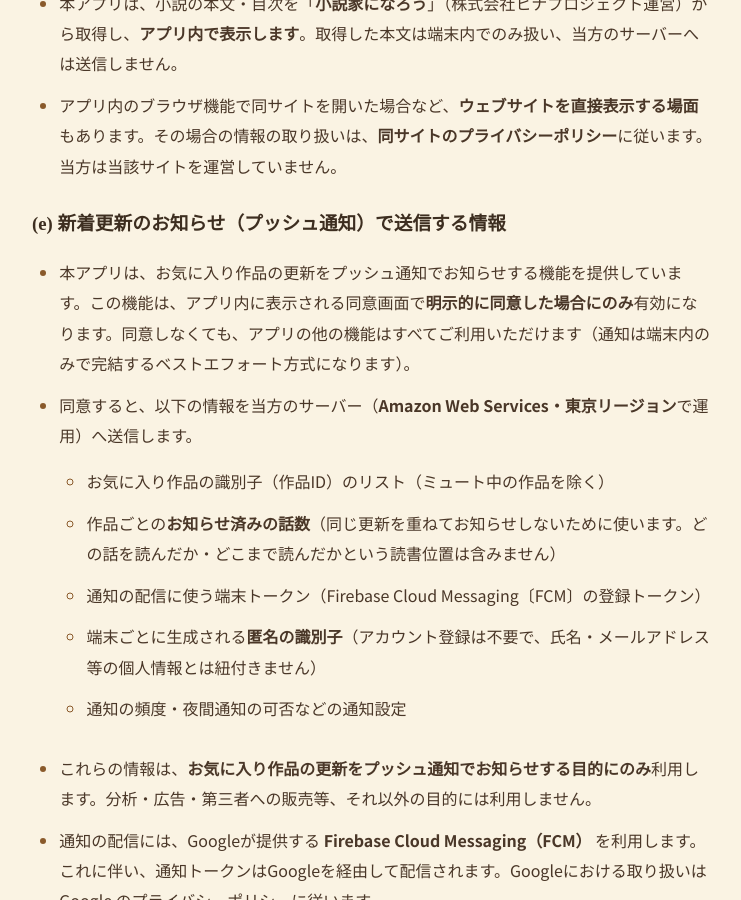
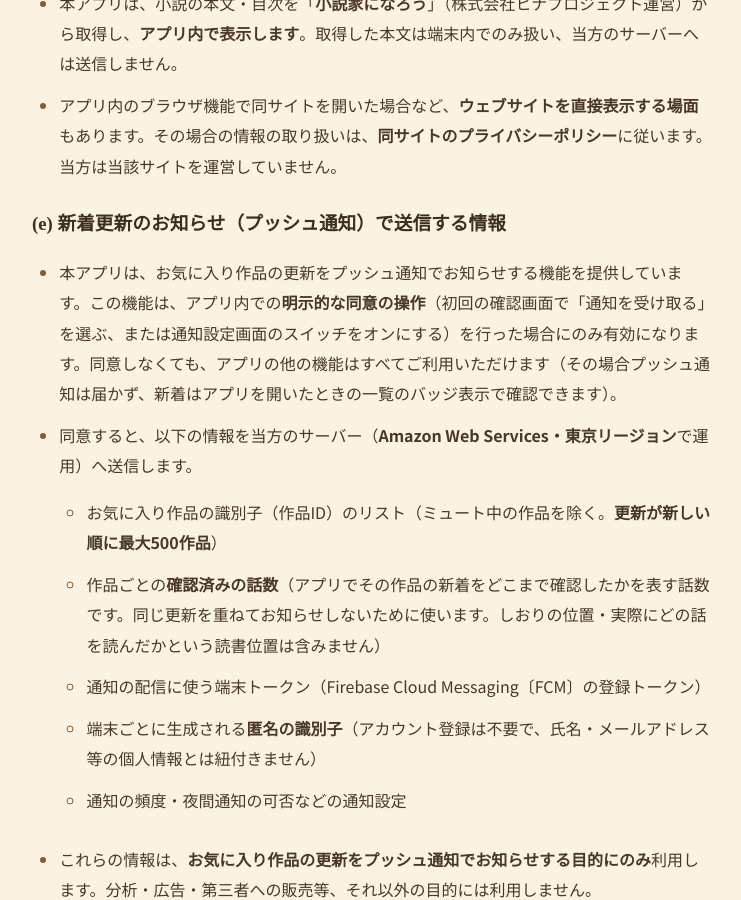
Before and after one commit to MetamoL/yomitsugi-legal, a Jekyll site: the page built from privacy_policy.md, in a window 1280 px wide and 900 px high, scrolled down 1353 px. Shown: the whole window, without its empty margins (268-1009 px from the left). Built offline with Jekyll 4.4.1, drawn with Linux system fonts in a browser that asks for light colours; our own code applies the rules of GitHub Pages for plain Markdown files; some of the changed text lies outside the part shown.

Commit message:
privacy: 通知v2追随の改定を公開(確認済み話数へ表現修正・ローカルチェック方式の記述撤去・同意操作の説明・監視対象500件明示)=1.9.6両OS公開に合わせて反映
Co-Authored-By: Claude Fable 5 <noreply@anthropic.com>

```diff
--- a/privacy_policy.md
+++ b/privacy_policy.md
@@ -15,7 +15,7 @@ description: "Yomitsugi（ヨミツギ）のプライバシーポリシーです
 
 ### (a) 端末内に保存される情報（当方のサーバーへは送信しません）
 
-> ※ ただし、下記 **(e) 新着更新のお知らせ（プッシュ通知）** にご同意いただいた場合は、お気に入り作品の**識別子**と、**その作品でお知らせ済みの話数**が例外的に当方のサーバーへ送信されます（同じ更新を二度お知らせしないために必要な情報です）。**しおり位置・アプリの各種設定・ウォッチリストなど、それ以外の端末内データは送信されません。**
+> ※ ただし、下記 **(e) 新着更新のお知らせ（プッシュ通知）** にご同意いただいた場合は、お気に入り作品の**識別子**と、**その作品で確認済みの話数**が例外的に当方のサーバーへ送信されます（同じ更新を二度お知らせしないために必要な情報です）。**しおり位置・アプリの各種設定・ウォッチリストなど、それ以外の端末内データは送信されません。**
 
 - お気に入り作品、ウォッチリスト、既読状態、しおり位置、アプリの各種設定。
 - これらは利用者の端末内に保存されます。**iCloud 同期を有効にした場合**、利用者自身の iCloud（Apple のサービス）に保存され、当方はその内容にアクセスしません。
@@ -35,10 +35,10 @@ description: "Yomitsugi（ヨミツギ）のプライバシーポリシーです
 - アプリ内のブラウザ機能で同サイトを開いた場合など、**ウェブサイトを直接表示する場面**もあります。その場合の情報の取り扱いは、**同サイトのプライバシーポリシー**に従います。当方は当該サイトを運営していません。
 
 ### (e) 新着更新のお知らせ（プッシュ通知）で送信する情報
-- 本アプリは、お気に入り作品の更新をプッシュ通知でお知らせする機能を提供しています。この機能は、アプリ内に表示される同意画面で**明示的に同意した場合にのみ**有効になります。同意しなくても、アプリの他の機能はすべてご利用いただけます（通知は端末内のみで完結するベストエフォート方式になります）。
+- 本アプリは、お気に入り作品の更新をプッシュ通知でお知らせする機能を提供しています。この機能は、アプリ内での**明示的な同意の操作**（初回の確認画面で「通知を受け取る」を選ぶ、または通知設定画面のスイッチをオンにする）を行った場合にのみ有効になります。同意しなくても、アプリの他の機能はすべてご利用いただけます（その場合プッシュ通知は届かず、新着はアプリを開いたときの一覧のバッジ表示で確認できます）。
 - 同意すると、以下の情報を当方のサーバー（**Amazon Web Services・東京リージョン**で運用）へ送信します。
-  - お気に入り作品の識別子（作品ID）のリスト（ミュート中の作品を除く）
-  - 作品ごとの**お知らせ済みの話数**（同じ更新を重ねてお知らせしないために使います。どの話を読んだか・どこまで読んだかという読書位置は含みません）
+  - お気に入り作品の識別子（作品ID）のリスト（ミュート中の作品を除く。**更新が新しい順に最大500作品**）
+  - 作品ごとの**確認済みの話数**（アプリでその作品の新着をどこまで確認したかを表す話数です。同じ更新を重ねてお知らせしないために使います。しおりの位置・実際にどの話を読んだかという読書位置は含みません）
   - 通知の配信に使う端末トークン（Firebase Cloud Messaging〔FCM〕の登録トークン）
   - 端末ごとに生成される**匿名の識別子**（アカウント登録は不要で、氏名・メールアドレス等の個人情報とは紐付きません）
   - 通知の頻度・夜間通知の可否などの通知設定
```
Also changed, not shown: other parts of privacy_policy.md (+1 -1 lines).
